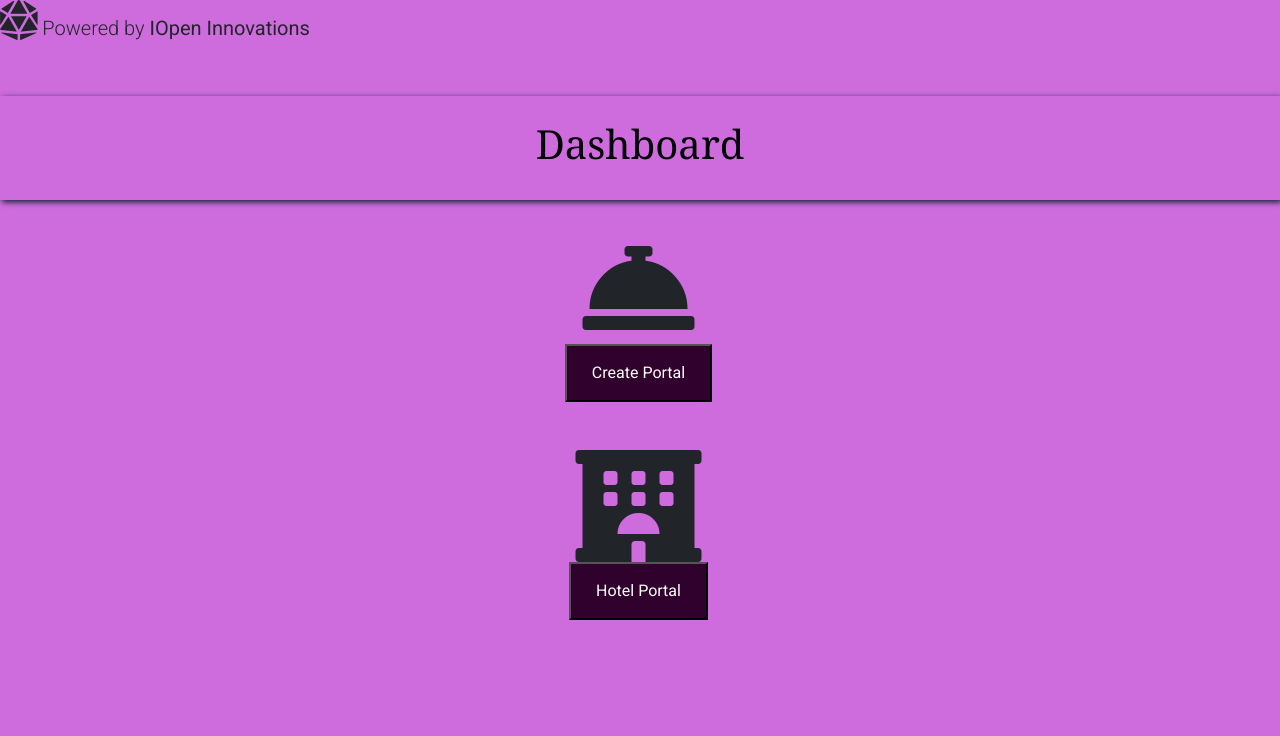
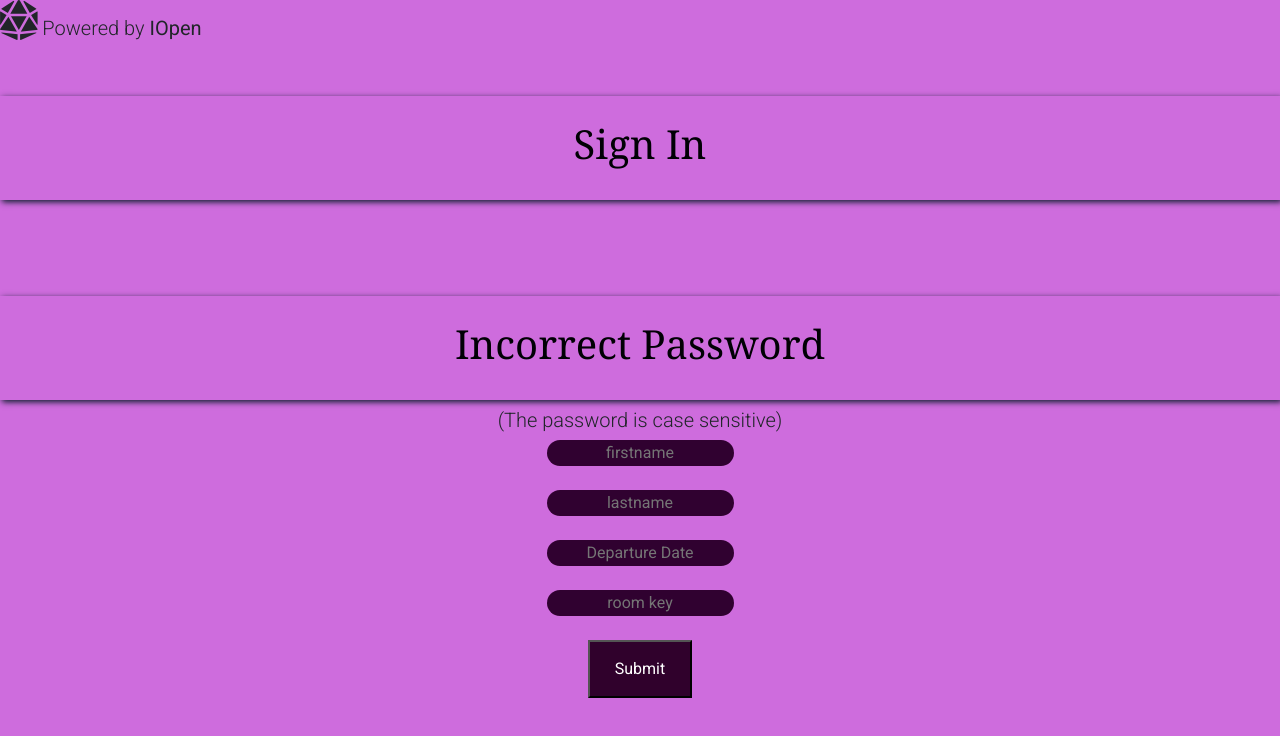
Before and after one commit to saahithmatam/iopen-frontend, a React (Create React App) app: page /error in a window 1280 px wide. Shown: the top 736 px of the page. Built offline with nearby package versions, Linux system fonts and the light colour scheme.

Commit message:
password validation

```diff
--- a/src/App.js
+++ b/src/App.js
@@ -84,7 +84,7 @@ function App() {
         {/* This route is for home component
         with exact path "/", in component props
         we passes the imported component*/}
-        <Route path="/usersignin/error" component={error} />
+        <Route path="/error" component={error} />
           {/* This route is for home component
         with exact path "/", in component props
         we passes the imported component*/}
--- a/src/components/error.js
+++ b/src/components/error.js
@@ -1,16 +1,71 @@
-import React from "react";
-// importing Link from react-router-dom to navigate to
-// different end points.
-import './buttonstyle.css'
 
 
+import React from 'react';
+import { Link } from "react-router-dom";
+import '@fortawesome/fontawesome-free/css/all.min.css';
+import 'bootstrap-css-only/css/bootstrap.min.css';
+import 'mdbreact/dist/css/mdb.css';
+import { MDBIcon} from 'mdbreact';
 
-const error = () => {
-return (
-	<div>
-	<h1>Sorry that was the wrong password, try again!</h1>
-	</div>
-);
-};
 
-export default error;
+class usersignin extends React.Component {
+  constructor(props) {
+    super(props);
+
+    this.state = {
+      password: {
+        password: props.password,
+      }
+    }
+  }
+
+  handlePasswordChanged(event) {
+    var password        = this.state.password;
+    password.password  = event.target.value;
+
+    this.setState({ password: password });
+  }
+
+
+  render() {
+    console.log(this.state.password.password)
+    return (
+        <div>
+        <h5 class="home-text">  <MDBIcon icon="dice-d20" size="2x"/> Powered by <b>IOpen</b></h5>
+
+        <br/>
+        <br/>
+        <h1>Sign In</h1>
+        <form action="/usersignin" method="POST" id="pass">
+            <br/>
+            <br/>
+             <br/>
+        <pre>
+            </pre>
+		  <h1>Incorrect Password</h1>
+		  <h5>(The password is case sensitive)</h5>
+          <input placeholder="firstname" type="text" id="firstname" name="firstname" />
+          <br/>
+          <br />
+          <input placeholder="lastname" type="text" id="lastname" name="lastname" />
+          <br/>
+          <br/>
+          <input placeholder="Departure Date" type="text" id="date" name="date" />
+          <br/>
+          <br/>
+          <input placeholder="room key" value = {this.state.password.password} onChange={this.handlePasswordChanged.bind(this)} type="text" id="pass" name="pass"/>
+          <br />
+          <br />
+          <button type = "submit" form="pass">Submit</button>
+          {/* <Link type = "submit" form="pass" to={{
+                                pathname: "/customerportal/"+this.state.password.password,
+                                state: { room: this.state.password.password}
+                              }}><br/><button ><MDBIcon icon="sign-in-alt" /></button></Link> */}
+          </form>
+        </div>
+    );
+  }
+}
+
+export default usersignin;
+//value={this.state.customer.status} onChange={this.handleStatusChanged.bind(this)}
```
